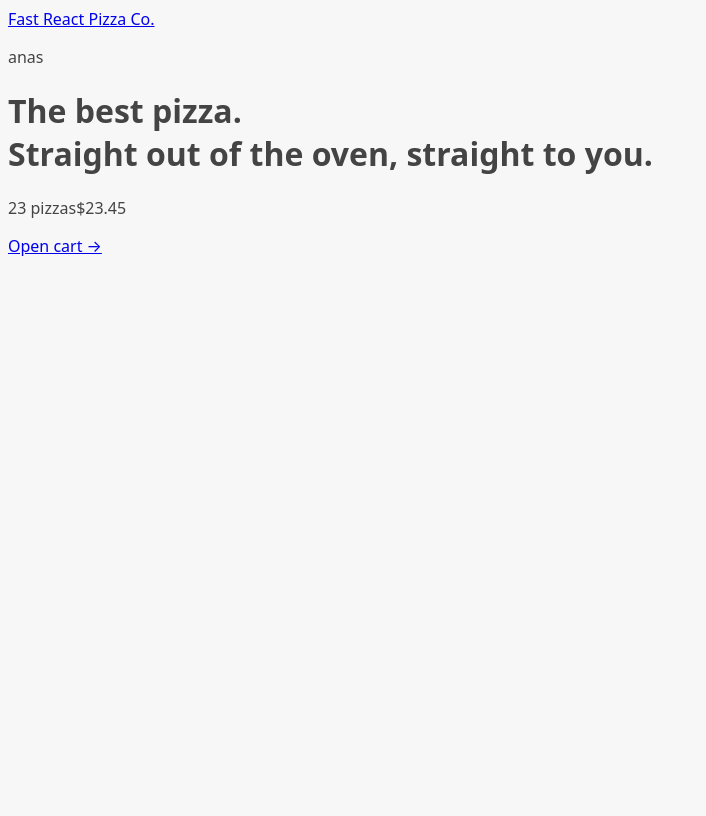
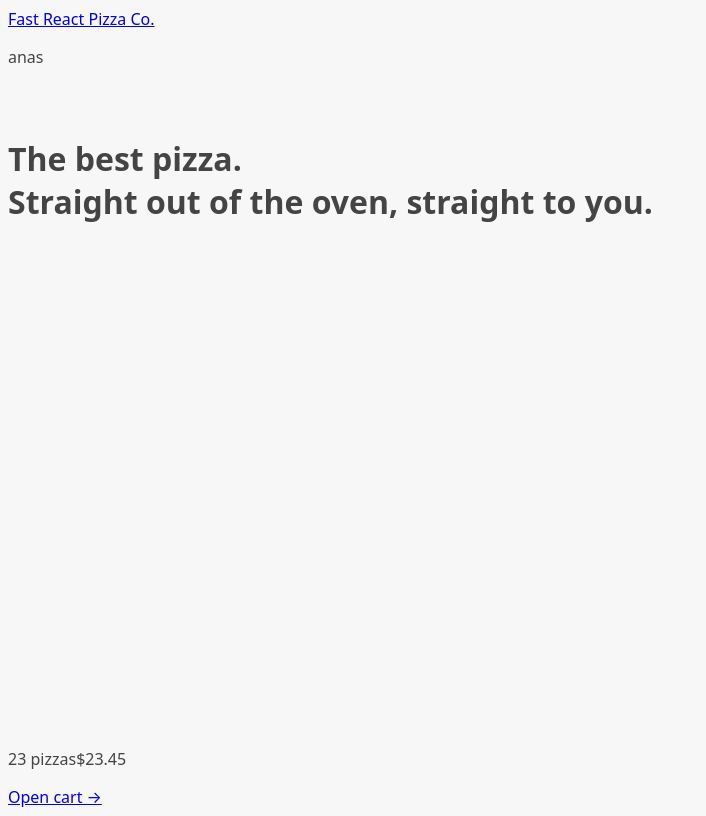
Before and after one commit to AnasHany2193/Fast-React-Pizza, a React (Vite) app: page / in a window 1280 px wide. Shown: the whole page, without its empty margins (0-706 px from the left). Built offline with nearby package versions, Linux system fonts and the light colour scheme.

Commit message:
⏳ Add loading indicator for data fetching states

```diff
--- a/src/ui/AppLayout.jsx
+++ b/src/ui/AppLayout.jsx
@@ -1,10 +1,16 @@
 import Header from "./Header";
+import Loader from "./Loader";
 import CartOverview from "../features/cart/CartOverview";
-import { Outlet } from "react-router-dom";
+import { Outlet, useNavigation } from "react-router-dom";
 
 function AppLayout() {
+  const navigation = useNavigation();
+  const isLoading = navigation.state === "loading";
+
   return (
-    <div>
+    <div className="layout">
+      {isLoading && <Loader />}
+
       <Header />
 
       <main>
--- /dev/null
+++ b/src/ui/Loader.jsx
@@ -0,0 +1,5 @@
+function Loader() {
+  return <div className="loader"></div>;
+}
+
+export default Loader;
```
